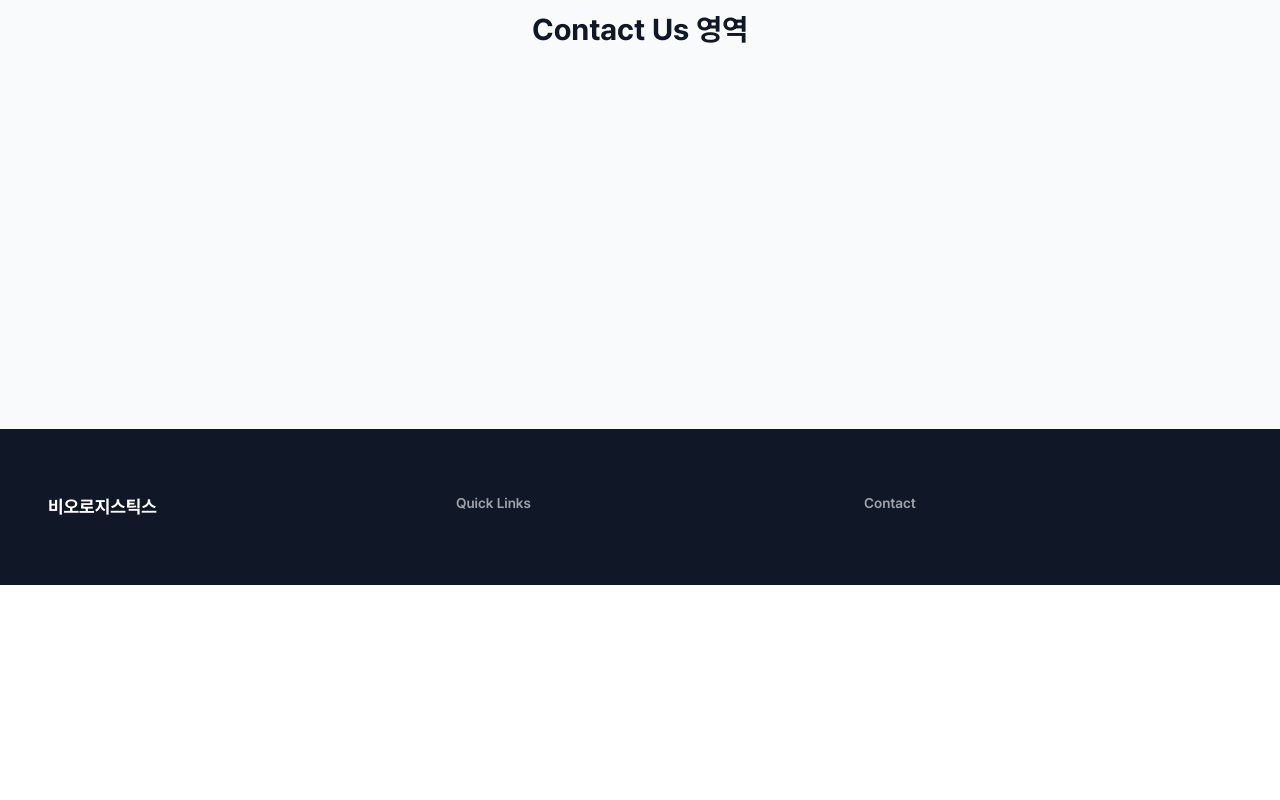
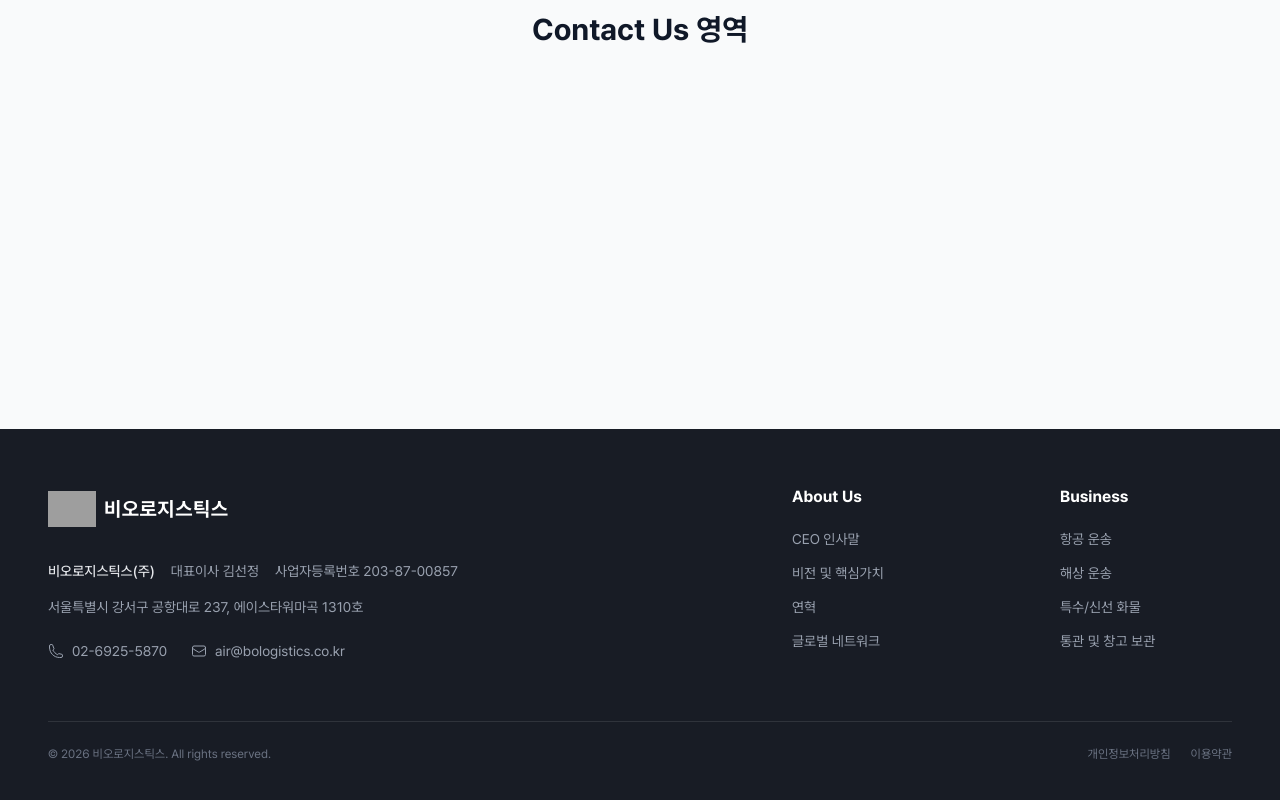
Before and after one commit to kdhqwe1030/bologistics, a Next.js app: page / in a window 1280 px wide. Shown: the part 1971-2771 px from the top of the page. Before the commit the page ends 2556 px from the top, so only its background shows below. Built offline with nearby package versions, Linux system fonts and the light colour scheme; grey boxes are pictures that could not be loaded.

Commit message:
feat: 임의 footer 구현

```diff
--- a/app/components/Footer.tsx
+++ b/app/components/Footer.tsx
@@ -1,21 +1,156 @@
+import Image from "next/image";
+
+const aboutUsMenu = [
+  "CEO 인사말",
+  "비전 및 핵심가치",
+  "연혁",
+  "글로벌 네트워크",
+];
+
+const businessMenu = [
+  "항공 운송",
+  "해상 운송",
+  "특수/신선 화물",
+  "통관 및 창고 보관",
+];
+
 export default function Footer() {
   return (
-    <footer className="w-full bg-gray-900 text-white">
-      <div className="mx-auto grid max-w-7xl grid-cols-1 gap-10 px-6 py-16 sm:grid-cols-3 lg:px-12">
-        <div className="flex flex-col gap-2">
-          <span className="text-lg font-bold">비오로지스틱스</span>
+    <footer className="bg-[#181C25] text-sm text-gray-400">
+      <div className="mx-auto max-w-7xl px-6 py-14 lg:px-12">
+        <div className="flex flex-col justify-between gap-14 lg:flex-row">
+          {/* 회사 정보 */}
+          <div className="flex max-w-xl flex-col gap-6">
+            <a href="/" className="flex w-fit items-center gap-2">
+              <div className="relative h-12 w-12">
+                <Image
+                  src="/투명로고.png"
+                  alt="비오로지스틱스 로고"
+                  fill
+                  className="object-contain"
+                />
+              </div>
+
+              <span className="text-xl font-bold tracking-wide text-white">
+                비오로지스틱스
+              </span>
+            </a>
+
+            <div className="flex flex-col gap-2 leading-7">
+              <div className="flex flex-wrap gap-x-4 gap-y-1">
+                <span className="font-medium text-gray-200">
+                  비오로지스틱스(주)
+                </span>
+                <span>대표이사 김선정</span>
+                <span>사업자등록번호 203-87-00857</span>
+              </div>
+
+              <p>서울특별시 강서구 공항대로 237, 에이스타워마곡 1310호</p>
+
+              <div className="mt-2 flex flex-col gap-2 sm:flex-row sm:gap-6">
+                <a
+                  href="tel:02-6925-5870"
+                  className="flex items-center gap-2 transition-colors hover:text-white"
+                >
+                  <PhoneIcon />
+                  <span>02-6925-5870</span>
+                </a>
+
+                <a
+                  href="mailto:air@bologistics.co.kr"
+                  className="flex items-center gap-2 transition-colors hover:text-white"
+                >
+                  <MailIcon />
+                  <span>air@bologistics.co.kr</span>
+                </a>
+              </div>
+            </div>
+          </div>
+
+          {/* 사이트맵 */}
+          <nav className="grid grid-cols-2 gap-x-14 gap-y-10 sm:gap-x-24 lg:min-w-[440px]">
+            <div>
+              <h3 className="mb-5 text-base font-bold text-white">About Us</h3>
+
+              <ul className="flex flex-col gap-3.5">
+                {aboutUsMenu.map((label) => (
+                  <li key={label}>
+                    <a href="#" className="transition-colors hover:text-white">
+                      {label}
+                    </a>
+                  </li>
+                ))}
+              </ul>
+            </div>
+
+            <div>
+              <h3 className="mb-5 text-base font-bold text-white">Business</h3>
+
+              <ul className="flex flex-col gap-3.5">
+                {businessMenu.map((label) => (
+                  <li key={label}>
+                    <a href="#" className="transition-colors hover:text-white">
+                      {label}
+                    </a>
+                  </li>
+                ))}
+              </ul>
+            </div>
+          </nav>
         </div>
-        <div className="flex flex-col gap-2">
-          <span className="text-sm font-semibold text-white/60">
-            Quick Links
-          </span>
-        </div>
-        <div className="flex flex-col gap-2">
-          <span className="text-sm font-semibold text-white/60">
-            Contact
-          </span>
+
+        {/* 하단 */}
+        <div className="mt-14 flex flex-col gap-4 border-t border-white/10 pt-6 text-xs text-gray-500 sm:flex-row sm:items-center sm:justify-between">
+          <p>© 2026 비오로지스틱스. All rights reserved.</p>
+
+          <div className="flex gap-5">
+            <a href="#" className="transition-colors hover:text-white">
+              개인정보처리방침
+            </a>
+            <a href="#" className="transition-colors hover:text-white">
+              이용약관
+            </a>
+          </div>
         </div>
       </div>
     </footer>
   );
 }
+
+function PhoneIcon() {
+  return (
+    <svg
+      xmlns="http://www.w3.org/2000/svg"
+      fill="none"
+      viewBox="0 0 24 24"
+      strokeWidth={1.5}
+      stroke="currentColor"
+      className="h-4 w-4 shrink-0"
+    >
+      <path
+        strokeLinecap="round"
+        strokeLinejoin="round"
+        d="M2.25 6.75c0 8.284 6.716 15 15 15h2.25a2.25 2.25 0 002.25-2.25v-1.372c0-.516-.351-.966-.852-1.091l-4.423-1.106c-.44-.11-.902.055-1.173.417l-.97 1.293c-2.896-1.596-5.48-4.18-7.076-7.076l1.293-.97c.363-.271.527-.734.417-1.173L6.963 3.102a1.125 1.125 0 00-1.091-.852H4.5A2.25 2.25 0 002.25 4.5v2.25z"
+      />
+    </svg>
+  );
+}
+
+function MailIcon() {
+  return (
+    <svg
+      xmlns="http://www.w3.org/2000/svg"
+      fill="none"
+      viewBox="0 0 24 24"
+      strokeWidth={1.5}
+      stroke="currentColor"
+      className="h-4 w-4 shrink-0"
+    >
+      <path
+        strokeLinecap="round"
+        strokeLinejoin="round"
+        d="M21.75 6.75v10.5a2.25 2.25 0 01-2.25 2.25h-15a2.25 2.25 0 01-2.25-2.25V6.75m19.5 0A2.25 2.25 0 0019.5 4.5h-15a2.25 2.25 0 00-2.25 2.25m19.5 0v.243a2.25 2.25 0 01-1.07 1.916l-7.5 4.615a2.25 2.25 0 01-2.36 0L3.32 8.91a2.25 2.25 0 01-1.07-1.916V6.75"
+      />
+    </svg>
+  );
+}
```
